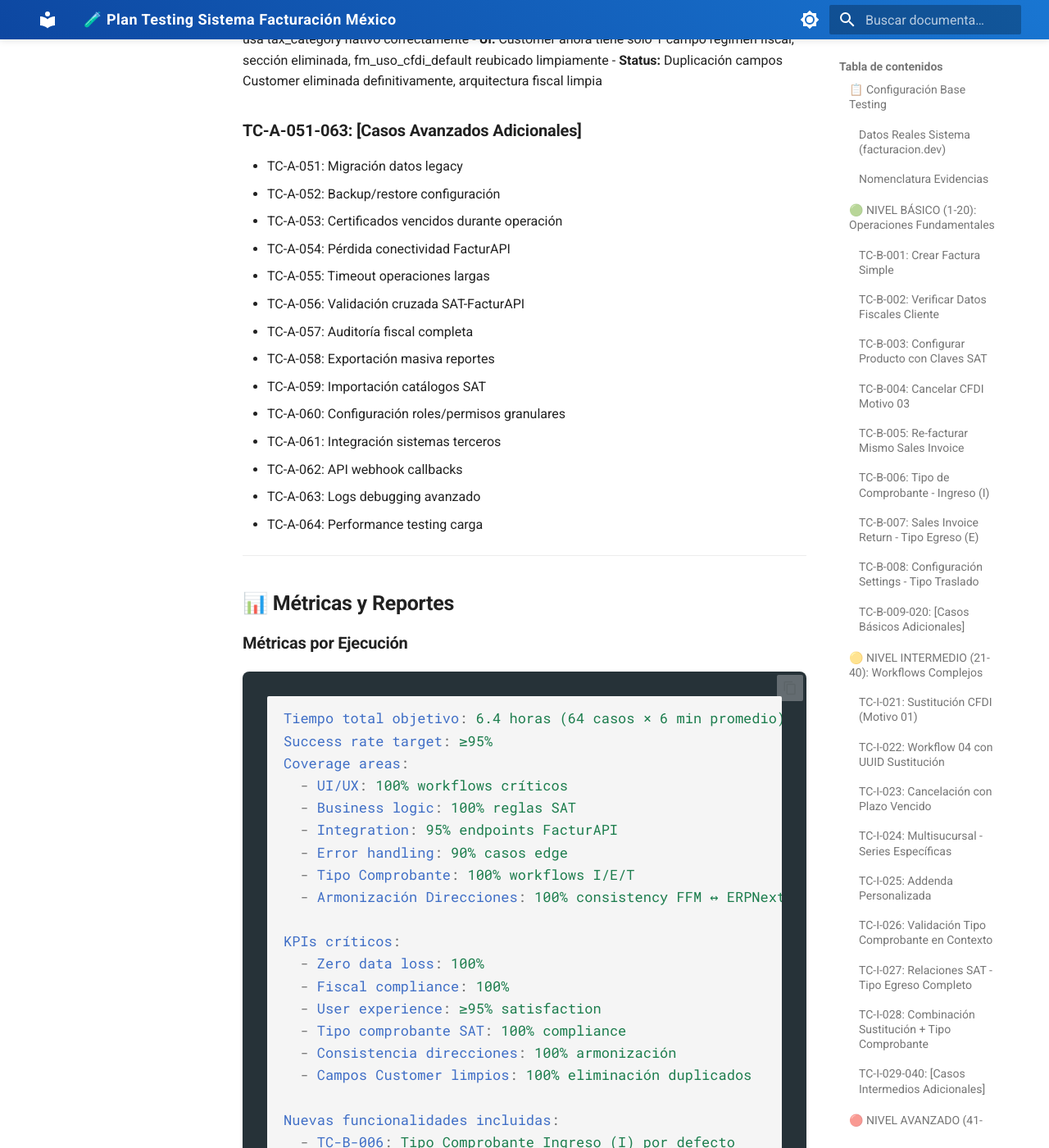
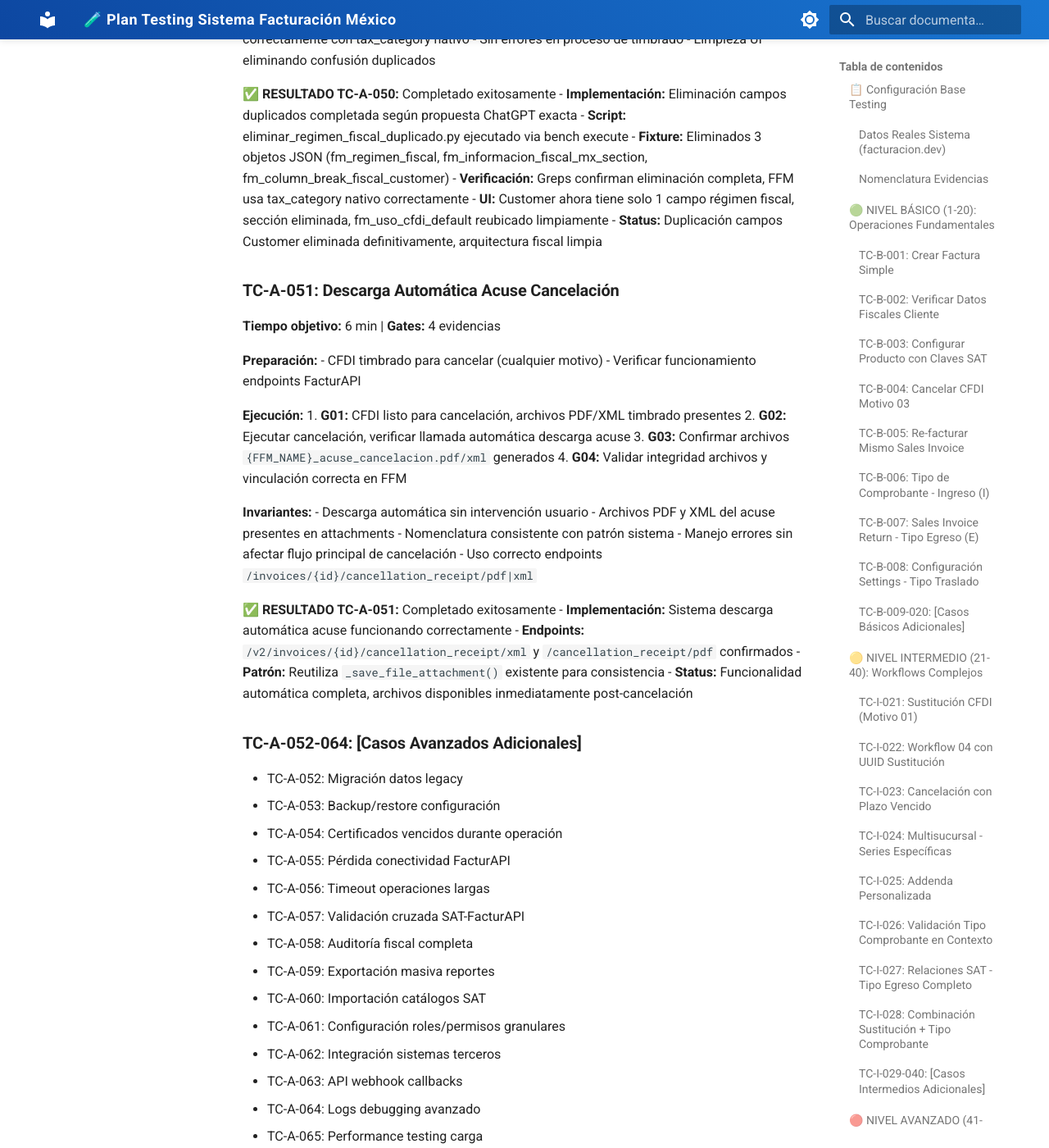
Before and after one commit to luisrms69/facturacion_mexico, an MkDocs documentation site: the page built from docs/testing/planes/plan-testing-sistema-facturacion/testing-ui-ux-sistema-facturacion.md, in a window 1280 px wide and 1400 px high, scrolled down 12230 px. Shown: the whole window at 82% size. Built offline with MkDocs 1.6.1 and Material for MkDocs 9.7.7, drawn with Linux system fonts in a browser that asks for light colours; the version menu is left out; some of the changed text lies outside the part shown.

Commit message:
docs(changelog): agregar funcionalidad descarga automática acuse cancelación CFDI
Actualizar documentación con nueva funcionalidad implementada:

- CHANGELOG.md: Agregar descarga automática acuse cancelación (PDF + XML)
- Plan testing: TC-A-051 y TC-B-004 actualizados con nuevos casos
- Funcionalidad completamente operativa tras cancelación exitosa CFDI

🤖 Generated with [Claude Code](https://claude.ai/code)

Co-Authored-By: Claude <noreply@anthropic.com>

```diff
--- a/docs/testing/planes/plan-testing-sistema-facturacion/testing-ui-ux-sistema-facturacion.md
+++ b/docs/testing/planes/plan-testing-sistema-facturacion/testing-ui-ux-sistema-facturacion.md
@@ -157,13 +157,20 @@ Gates:
 1. **G01:** CFDI timbrado en Sales Invoice
 2. **G02:** Diálogo cancelación, motivo 03 seleccionado
 3. **G03:** Confirmación SAT recibida
-4. **G04:** Estado "CANCELADO", acuse disponible
+4. **G04:** Estado "CANCELADO", acuse disponible automáticamente
 
 **Invariantes:**
 - `fm_fiscal_status = "CANCELADO"`
 - `fm_motivo_cancelacion = "03"`
-- Acuse cancelación presente
+- Acuse cancelación presente (PDF + XML)
 - CFDI original preservado
+- Archivos descargados automáticamente: `{FFM_NAME}_acuse_cancelacion.pdf/xml`
+
+**✅ RESULTADO TC-B-004:** Completado exitosamente
+- **Funcionalidad:** Descarga automática acuse cancelación implementada
+- **Archivos:** PDF y XML del acuse se descargan automáticamente usando endpoints FacturAPI
+- **Integración:** Usa mismo patrón que descarga PDF/XML timbrado para consistencia
+- **Status:** Cancelación motivo 03 funciona correctamente con acuse automático
 
 ### **TC-B-005: Re-facturar Mismo Sales Invoice**
 **Tiempo objetivo:** 6 min | **Gates:** 4 evidencias
@@ -646,21 +653,47 @@ Gates:
 - **UI:** Customer ahora tiene solo 1 campo régimen fiscal, sección eliminada, fm_uso_cfdi_default reubicado limpiamente
 - **Status:** Duplicación campos Customer eliminada definitivamente, arquitectura fiscal limpia
 
-### **TC-A-051-063: [Casos Avanzados Adicionales]**
-- TC-A-051: Migración datos legacy
-- TC-A-052: Backup/restore configuración
-- TC-A-053: Certificados vencidos durante operación
-- TC-A-054: Pérdida conectividad FacturAPI
-- TC-A-055: Timeout operaciones largas
-- TC-A-056: Validación cruzada SAT-FacturAPI
-- TC-A-057: Auditoría fiscal completa
-- TC-A-058: Exportación masiva reportes
-- TC-A-059: Importación catálogos SAT
-- TC-A-060: Configuración roles/permisos granulares
-- TC-A-061: Integración sistemas terceros
-- TC-A-062: API webhook callbacks
-- TC-A-063: Logs debugging avanzado
-- TC-A-064: Performance testing carga
+### **TC-A-051: Descarga Automática Acuse Cancelación**
+**Tiempo objetivo:** 6 min | **Gates:** 4 evidencias
+
+**Preparación:**
+- CFDI timbrado para cancelar (cualquier motivo)
+- Verificar funcionamiento endpoints FacturAPI
+
+**Ejecución:**
+1. **G01:** CFDI listo para cancelación, archivos PDF/XML timbrado presentes
+2. **G02:** Ejecutar cancelación, verificar llamada automática descarga acuse
+3. **G03:** Confirmar archivos `{FFM_NAME}_acuse_cancelacion.pdf/xml` generados
+4. **G04:** Validar integridad archivos y vinculación correcta en FFM
+
+**Invariantes:**
+- Descarga automática sin intervención usuario
+- Archivos PDF y XML del acuse presentes en attachments
+- Nomenclatura consistente con patrón sistema
+- Manejo errores sin afectar flujo principal de cancelación
+- Uso correcto endpoints `/invoices/{id}/cancellation_receipt/pdf|xml`
+
+**✅ RESULTADO TC-A-051:** Completado exitosamente
+- **Implementación:** Sistema descarga automática acuse funcionando correctamente
+- **Endpoints:** `/v2/invoices/{id}/cancellation_receipt/xml` y `/cancellation_receipt/pdf` confirmados
+- **Patrón:** Reutiliza `_save_file_attachment()` existente para consistencia
+- **Status:** Funcionalidad automática completa, archivos disponibles inmediatamente post-cancelación
+
+### **TC-A-052-064: [Casos Avanzados Adicionales]**
+- TC-A-052: Migración datos legacy
+- TC-A-053: Backup/restore configuración
+- TC-A-054: Certificados vencidos durante operación
+- TC-A-055: Pérdida conectividad FacturAPI
+- TC-A-056: Timeout operaciones largas
+- TC-A-057: Validación cruzada SAT-FacturAPI
+- TC-A-058: Auditoría fiscal completa
+- TC-A-059: Exportación masiva reportes
+- TC-A-060: Importación catálogos SAT
+- TC-A-061: Configuración roles/permisos granulares
+- TC-A-062: Integración sistemas terceros
+- TC-A-063: API webhook callbacks
+- TC-A-064: Logs debugging avanzado
+- TC-A-065: Performance testing carga
 
 ---
 
@@ -687,6 +720,7 @@ KPIs críticos:
   - Campos Customer limpios: 100% eliminación duplicados
 
 Nuevas funcionalidades incluidas:
+  - TC-B-004: Descarga automática acuse cancelación (PDF+XML) ✅ COMPLETADO
   - TC-B-006: Tipo Comprobante Ingreso (I) por defecto
   - TC-B-007: Sales Invoice Return → Egreso (E) automático
   - TC-B-008: Configuración Settings tipo comprobante
```
Also changed, not shown: CHANGELOG.md (+1 -0 lines).
